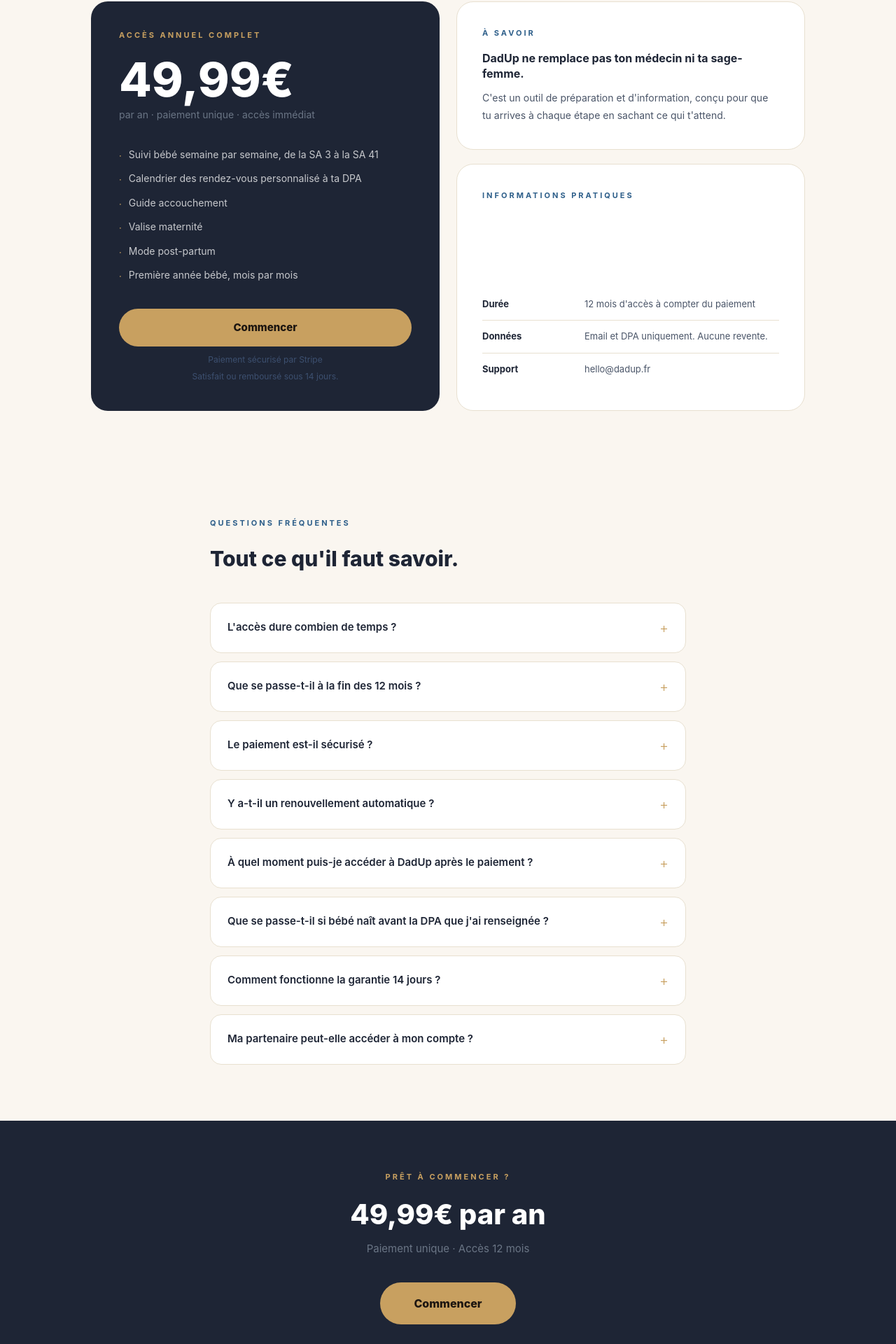
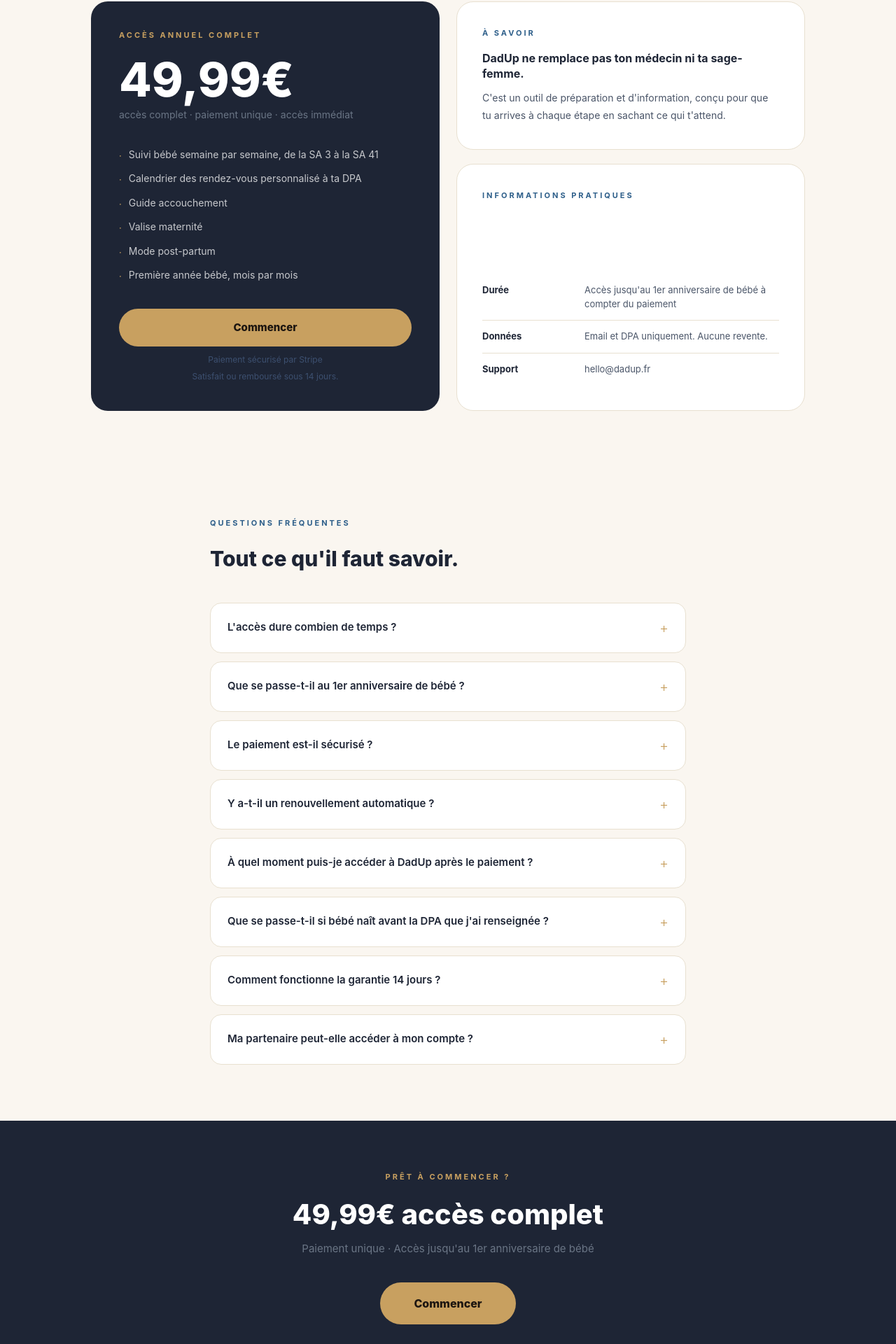
Before and after one commit to Julproject/dadup, a Next.js app: page /tarifs in a window 1280 px wide. Shown: the part 408-2328 px from the top of the page at 70% size. Built offline with nearby package versions, Linux system fonts and the light colour scheme.

Commit message:
Update page.tsx

```diff
--- a/app/tarifs/page.tsx
+++ b/app/tarifs/page.tsx
@@ -121,7 +121,7 @@ export default function TarifsPage() {
             <div style={{ marginBottom: '6px' }}>
               <span style={{ color: C.white, fontSize: '68px', fontWeight: 800, lineHeight: 1 }}>49,99€</span>
             </div>
-            <p style={{ color: '#6a7585', fontSize: '14px', margin: '0 0 36px' }}>par an · paiement unique · accès immédiat</p>
+            <p style={{ color: '#6a7585', fontSize: '14px', margin: '0 0 36px' }}>accès complet · paiement unique · accès immédiat</p>
 
             <div style={{ display: 'flex', flexDirection: 'column', gap: '12px', marginBottom: '36px', flex: 1 }}>
               {FEATURES.map(f => (
@@ -154,7 +154,7 @@ export default function TarifsPage() {
               <p style={{ color: C.blue, fontSize: '11px', fontWeight: 700, letterSpacing: '3px', textTransform: 'uppercase', margin: '0 0 20px' }}>Informations pratiques</p>
               <div style={{ display: 'flex', flexDirection: 'column' }}>
                 {[
-                  { label: "Durée", val: "12 mois d'accès à compter du paiement" },
+                  { label: "Durée", val: "Accès jusqu'au 1er anniversaire de bébé à compter du paiement" },
                   { label: "Données", val: "Email et DPA uniquement. Aucune revente." },
                   { label: "Support", val: "hello@dadup.fr" },
                 ].map(({ label, val }, i, arr) => (
@@ -179,10 +179,10 @@ export default function TarifsPage() {
           {[
             {
               q: "L'accès dure combien de temps ?",
-              r: "12 mois à compter de la date de paiement. Vous avez accès à tout le contenu pendant cette période, sans restriction."
+              r: "Jusqu'au 1er anniversaire de bébé, à compter de la DPA. Vous avez accès à tout le contenu pendant cette période, sans restriction."
             },
             {
-              q: "Que se passe-t-il à la fin des 12 mois ?",
+              q: "Que se passe-t-il au 1er anniversaire de bébé ?",
               r: "L'accès s'arrête simplement. Aucun prélèvement automatique, aucune reconduction tacite. Vous ne devez rien faire."
             },
             {
@@ -191,7 +191,7 @@ export default function TarifsPage() {
             },
             {
               q: "Y a-t-il un renouvellement automatique ?",
-              r: "Non. DadUp est un paiement unique. Vous payez une fois, vous accédez pendant 12 mois. Pas de surprise."
+              r: "Non. DadUp est un paiement unique. Vous payez une fois, vous accédez jusqu'au 1er anniversaire de bébé. Pas de surprise."
             },
             {
               q: "À quel moment puis-je accéder à DadUp après le paiement ?",
@@ -218,8 +218,8 @@ export default function TarifsPage() {
       {/* CTA BAS */}
       <section style={{ background: C.dark, padding: '72px 40px', textAlign: 'center' as const }}>
         <p style={{ color: C.gold, fontSize: '11px', fontWeight: 700, letterSpacing: '3px', textTransform: 'uppercase' as const, margin: '0 0 16px' }}>Prêt à commencer ?</p>
-        <h2 style={{ color: C.white, fontSize: '40px', fontWeight: 800, margin: '0 0 8px' }}>49,99€ par an</h2>
-        <p style={{ color: '#6a7585', fontSize: '15px', margin: '0 0 36px' }}>Paiement unique · Accès 12 mois</p>
+        <h2 style={{ color: C.white, fontSize: '40px', fontWeight: 800, margin: '0 0 8px' }}>49,99€ accès complet</h2>
+        <p style={{ color: '#6a7585', fontSize: '15px', margin: '0 0 36px' }}>Paiement unique · Accès jusqu'au 1er anniversaire de bébé</p>
         <button onClick={goToStripe} style={{ background: C.gold, color: '#1c1510', border: 'none', padding: '18px 48px', borderRadius: '32px', fontSize: '16px', fontWeight: 800, cursor: 'pointer' }}>
           Commencer
         </button>
```
